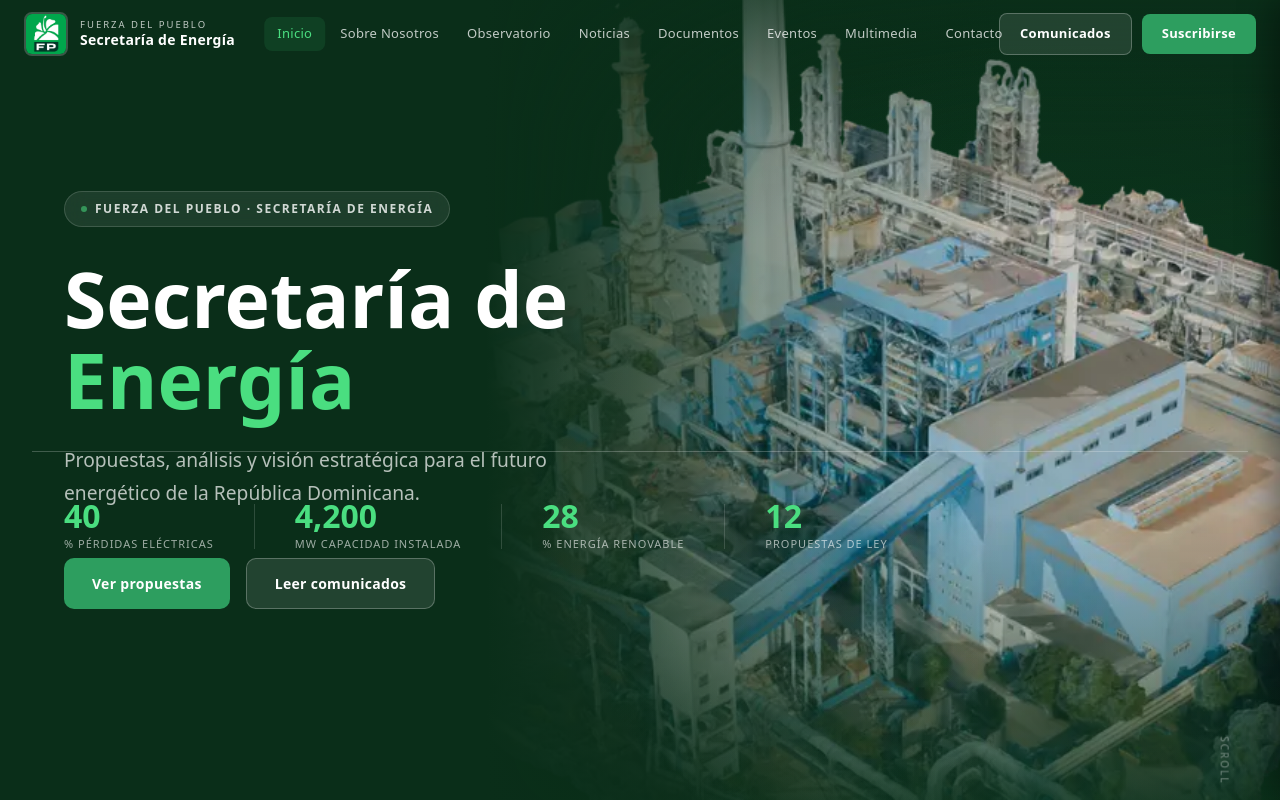
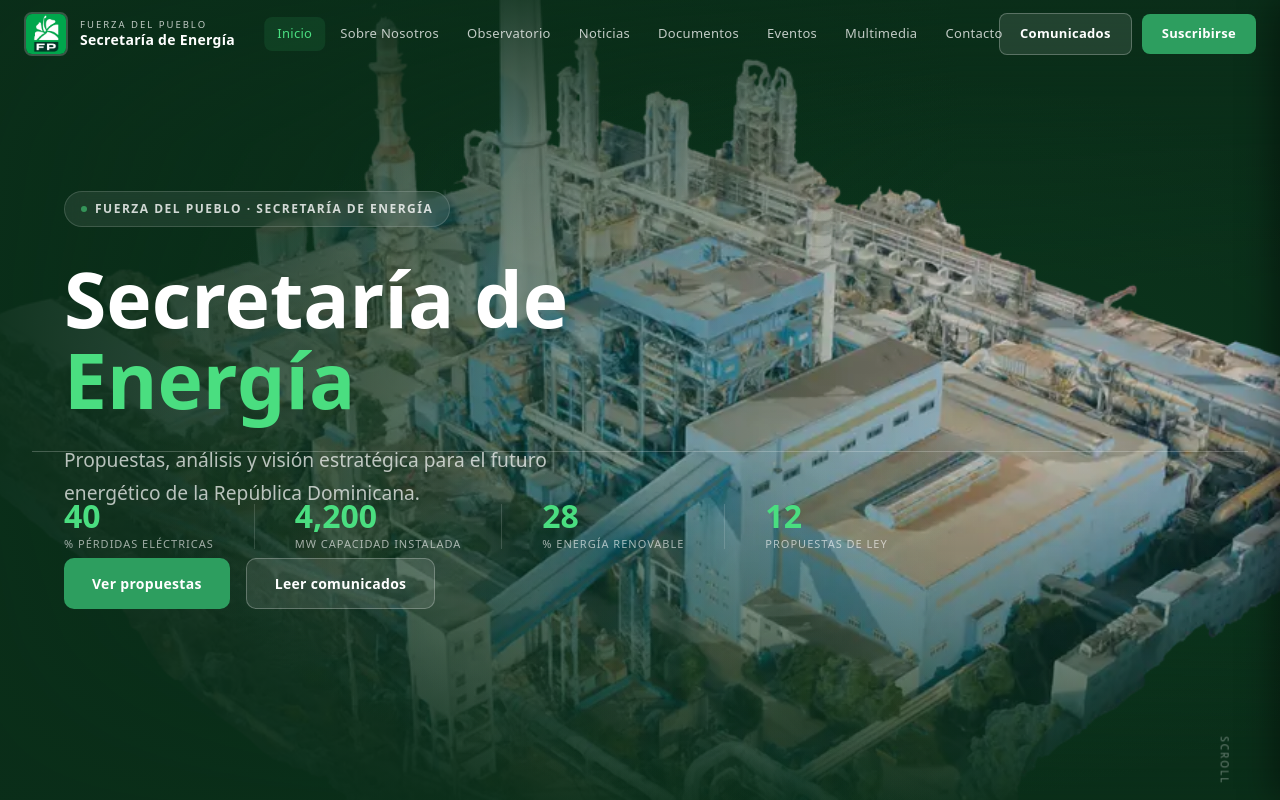
Before and after one commit to fcruzp/FP-SEC-ENERGIA, a Next.js app: page / in a window 1280 px wide. Shown: the top 800 px of the page. Built offline with nearby package versions, Linux system fonts and the light colour scheme.

Commit message:
212db7a0-8bb3-4fcb-8bfc-f3b1f0cbe75c

```diff
--- a/src/app/globals.css
+++ b/src/app/globals.css
@@ -417,8 +417,8 @@ nav.main-nav a.active {
 }
 
 .hero-model-wrap {
-  position: absolute; top: 0; right: 0;
-  width: 62%; height: 100%; z-index: 1; pointer-events: none;
+  position: absolute; inset: 0;
+  width: 100%; height: 100%; z-index: 1; pointer-events: none;
 }
 /* Canvas for WebP frame sequence animation */
 #hero-model-canvas {
@@ -429,23 +429,23 @@ nav.main-nav a.active {
 .hero-model-mask {
   position: absolute; inset: 0; z-index: 2; pointer-events: none;
   background:
-    linear-gradient(to right, rgba(10, 46, 25, 1) 0%, rgba(10, 46, 25, 0.7) 18%, rgba(10, 46, 25, 0.2) 42%, transparent 65%),
-    linear-gradient(to top, rgba(10, 46, 25, 0.85) 0%, rgba(10, 46, 25, 0.3) 18%, transparent 36%),
-    linear-gradient(to bottom, rgba(10, 46, 25, 0.7) 0%, rgba(10, 46, 25, 0.15) 16%, transparent 30%);
+    linear-gradient(to right, rgba(10, 46, 25, 0.95) 0%, rgba(10, 46, 25, 0.7) 25%, rgba(10, 46, 25, 0.3) 50%, transparent 75%),
+    linear-gradient(to top, rgba(10, 46, 25, 0.9) 0%, rgba(10, 46, 25, 0.4) 20%, transparent 45%),
+    linear-gradient(to bottom, rgba(10, 46, 25, 0.8) 0%, rgba(10, 46, 25, 0.2) 18%, transparent 35%);
 }
 
 .hero-model-glow {
   position: absolute; inset: 0; z-index: 3; pointer-events: none;
-  background: radial-gradient(ellipse at 70% 60%, rgba(26, 107, 60, 0.18) 0%, transparent 65%);
+  background: radial-gradient(ellipse at 65% 55%, rgba(26, 107, 60, 0.15) 0%, transparent 60%);
   mix-blend-mode: screen;
 }
 
 .hero-overlay {
   position: absolute; inset: 0; z-index: 0;
-  background: linear-gradient(135deg, rgba(10, 46, 25, 0.9) 0%, rgba(10, 46, 25, 0.45) 55%, rgba(10, 46, 25, 0.05) 100%);
+  background: linear-gradient(135deg, rgba(10, 46, 25, 0.95) 0%, rgba(10, 46, 25, 0.6) 40%, rgba(10, 46, 25, 0.2) 75%, rgba(10, 46, 25, 0.05) 100%);
 }
 
-.hero-content { position: relative; z-index: 2; max-width: 1400px; margin: 0 auto; padding: 0 2rem; width: 100%; }
+.hero-content { position: relative; z-index: 5; max-width: 1400px; margin: 0 auto; padding: 0 2rem; width: 100%; }
 
 .hero-badge {
   display: inline-flex; align-items: center; gap: 8px;
@@ -475,7 +475,7 @@ nav.main-nav a.active {
 .hero-stats {
   position: absolute; bottom: 56px; left: 0; right: 0;
   max-width: 1400px; margin: 0 auto; padding: 0 2rem;
-  display: flex; gap: 40px; z-index: 2;
+  display: flex; gap: 40px; z-index: 5;
   width: 100%;
   box-sizing: border-box;
 }
@@ -485,7 +485,7 @@ nav.main-nav a.active {
 .hero-divider { width: 1px; background: rgba(255, 255, 255, 0.15); margin: 4px 0; }
 
 .scroll-indicator {
-  position: absolute; bottom: 32px; right: 2rem; z-index: 2;
+  position: absolute; bottom: 32px; right: 2rem; z-index: 5;
   display: flex; flex-direction: column; align-items: center; gap: 8px;
 }
 .scroll-line { width: 1px; height: 60px; background: linear-gradient(to bottom, rgba(255, 255, 255, 0.5), transparent); animation: scrollDown 1.8s ease-in-out infinite; }
@@ -1050,7 +1050,7 @@ footer {
   .gallery-item:first-child { grid-column: span 2; }
   .news-layout { grid-template-columns: 1fr; }
   .subscribe-grid { grid-template-columns: 1fr; gap: 40px; }
-  .hero-model-wrap { width: 50%; }
+  .hero-model-wrap { width: 100%; }
 }
 
 @media (max-width: 768px) {
@@ -1083,7 +1083,7 @@ footer {
     padding-top: 80px; padding-bottom: 32px;
     display: flex; flex-direction: column; justify-content: center; align-items: stretch;
   }
-  .hero-model-wrap { width: 100%; opacity: 0.35; height: 70%; }
+  .hero-model-wrap { width: 100%; opacity: 0.4; height: 100%; }
   .hero-content { padding: 0 1.25rem; position: relative; }
   .hero-title { font-size: clamp(2.2rem, 10vw, 3.2rem); margin-bottom: 18px; }
   .hero-subtitle { font-size: 0.95rem; margin-bottom: 28px; max-width: 100%; }
```
